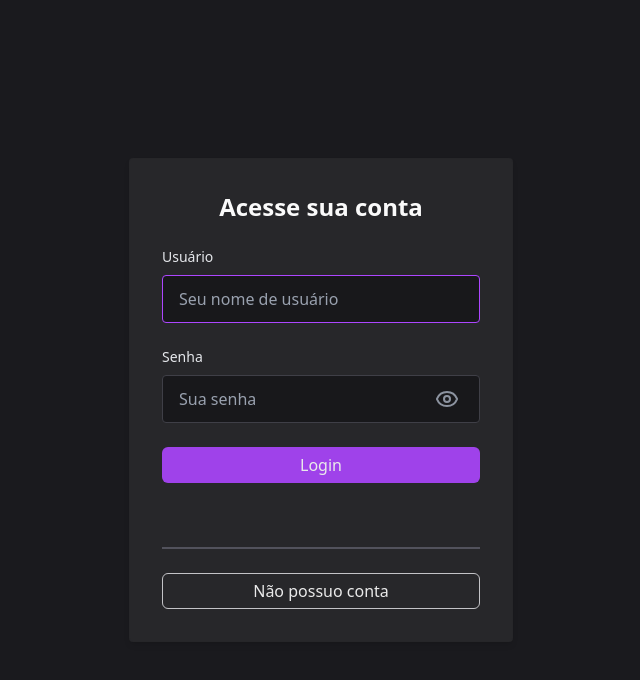
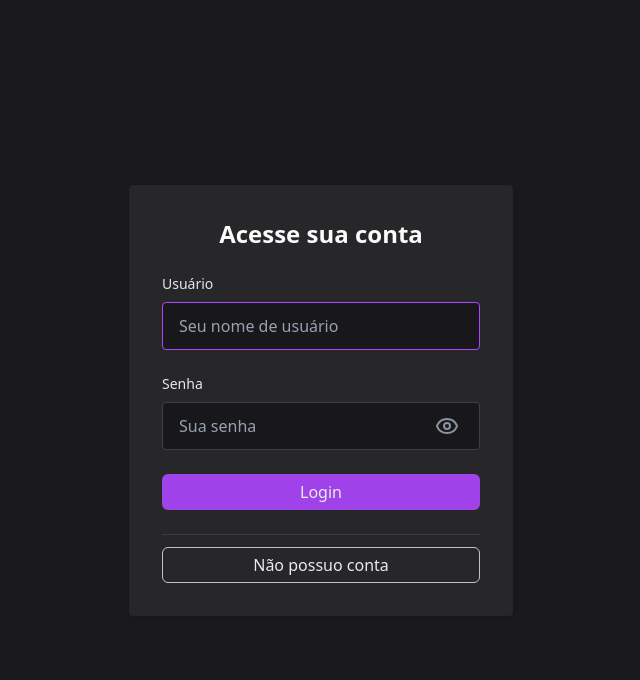
Before and after one commit to ricardoracki/viva-api, a Next.js app: page /signin in a window 1280 px wide. Shown: the top 680 px of the page, without its empty margins (319-959 px from the left). Built offline with nearby package versions, Linux system fonts and the light colour scheme.

Commit message:
style: implements new variants

```diff
--- a/src/app/globals.css
+++ b/src/app/globals.css
@@ -21,6 +21,10 @@
   color: rgba(255, 255, 255, var(--tw-text-opacity));
 }
 
+.text-primary {
+  @apply text-purple-500;
+}
+
 .bg-background {
   background-color: var(--background);
 }
--- a/src/components/separato.tsx
+++ b/src/components/separato.tsx
@@ -1,14 +1,24 @@
 import { cn } from "@/utils/cn";
 import { type HTMLAttributes } from "react";
 
+export type SeparatorProps = HTMLAttributes<HTMLDivElement> & {
+  horizontal?: boolean;
+};
+
 export const Separator = ({
   className,
+  horizontal = false,
   ...props
-}: HTMLAttributes<HTMLDivElement>) => (
+}: SeparatorProps) => (
   <div
     className={cn(
-      "w-full bg-zinc-600 h-0.5 roudend-full mb-6 mt-16",
+      "bg-zinc-600 rounded-full opacity-50",
+      {
+        "w-full h-[1px] mt-6 mb-3": !horizontal,
+        "w-[1px] h-full mx-6": horizontal,
+      },
       className
     )}
+    {...props}
   />
 );
```
